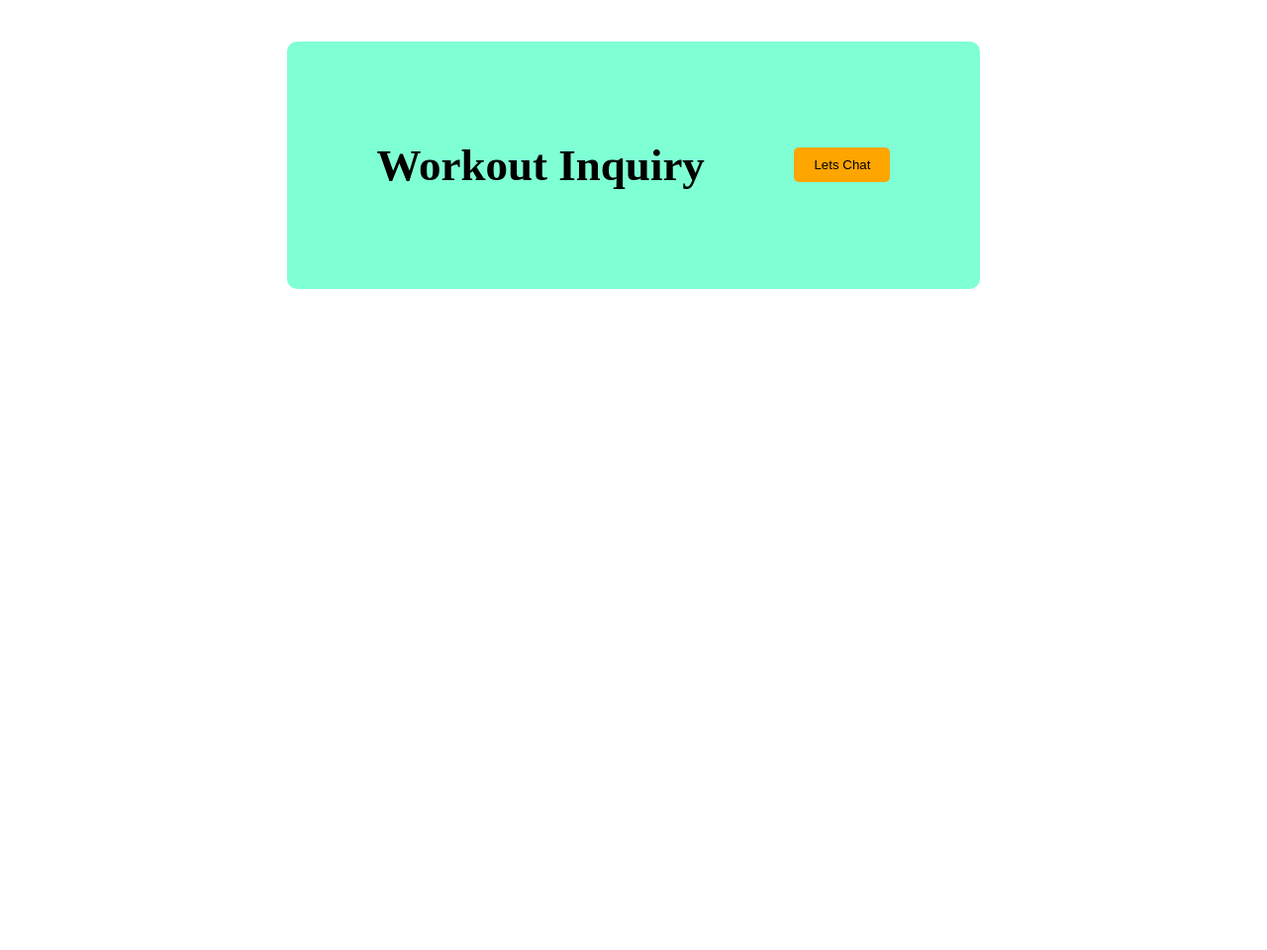
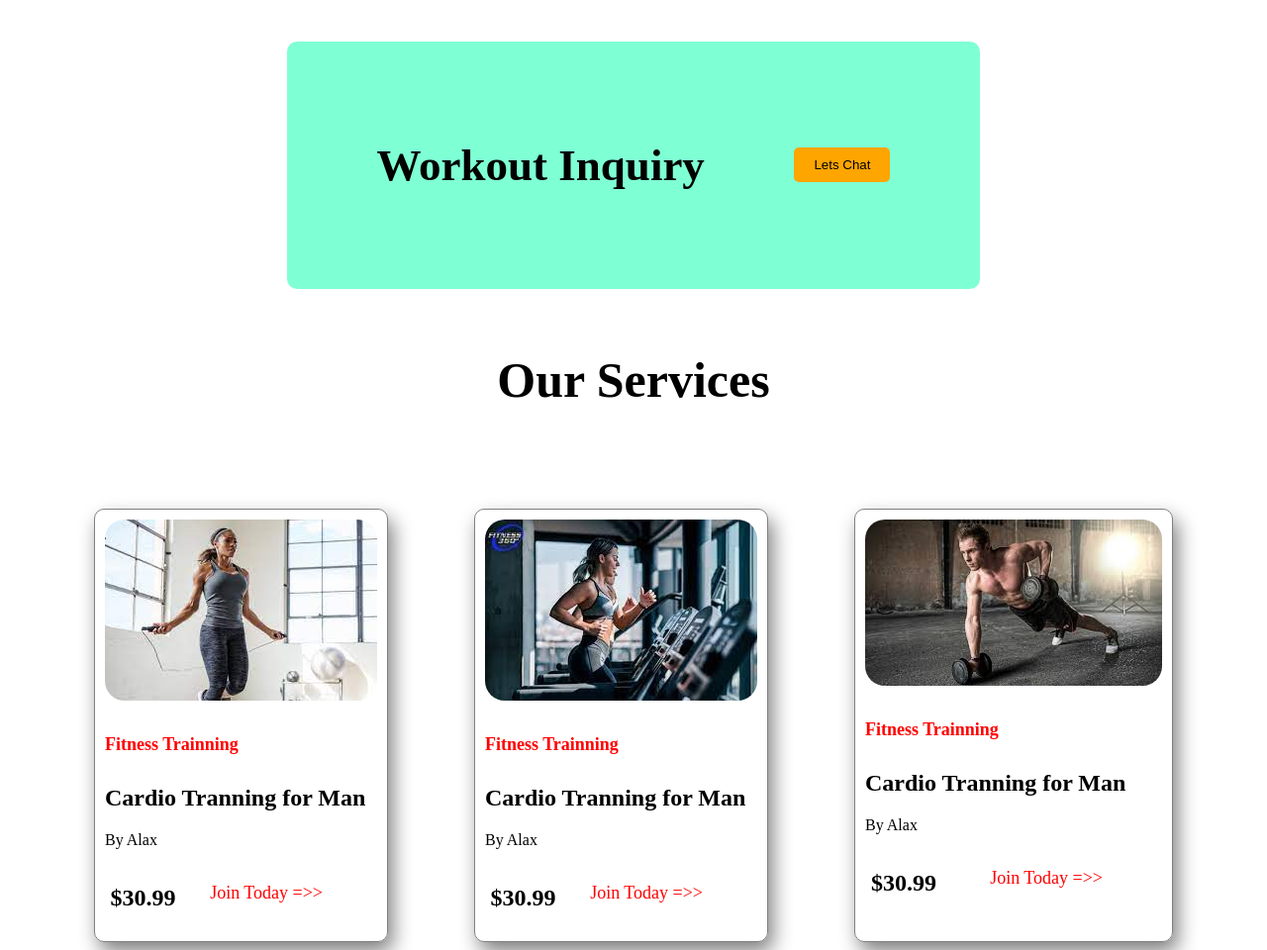
Before and after one commit to atikurrahman01/Hp-fitness-pro-main12, a plain HTML site: page index.html in a window 1280 px wide. Shown: the part 2726-3686 px from the top of the page at 99% size. Before the commit the page ends 3026 px from the top, so only its background shows below. Drawn offline with Linux system fonts and the light colour scheme.

Commit message:
add our service section

```diff
--- a/index.html
+++ b/index.html
@@ -125,6 +125,70 @@
         </div>
 
     </section>
+
+    <section>
+        <h1 class="card-header">Our Services</h1>
+
+        <div class="services-container">
+            <div class="service1">
+                <div class="service-images">
+                    <img src="img/cardio1.png" alt="">
+                    <h5 class="red-color">Fitness Trainning</h5>
+                    <h1>Cardio Tranning for Man</h1>
+                    <p>By Alax</p>
+                </div>
+                <div class="card-footer">
+                    <div>
+                        <h1>$30.99</h1>
+
+                    </div>
+                    <div>
+                        <p class="red-color">Join Today =>></p>
+                    </div>
+                </div>
+            </div>
+
+            <div class="service1">
+                <div class="service-images">
+                    <img src="img/cardio2.png" alt="">
+                    <h5 class="red-color">Fitness Trainning</h5>
+                    <h1>Cardio Tranning for Man</h1>
+                    <p>By Alax</p>
+                </div>
+                <div class="card-footer">
+                    <div>
+                        <h1>$30.99</h1>
+
+                    </div>
+                    <div>
+                        <p class="red-color">Join Today =>></p>
+                    </div>
+                </div>
+            </div>
+
+            <div class="service1">
+                <div class="service-images">
+                    <img src="img/cardio3.png" alt="">
+                    <h5 class="red-color">Fitness Trainning</h5>
+                    <h1>Cardio Tranning for Man</h1>
+                    <p>By Alax</p>
+                </div>
+                <div class="card-footer">
+                    <div>
+                        <h1>$30.99</h1>
+
+                    </div>
+                    <div>
+                        <p class="red-color">Join Today =>></p>
+                    </div>
+                </div>
+            </div>
+        </div>
+
+
+
+
+    </section>
 </body>
 
 </html>
--- a/style.css
+++ b/style.css
@@ -183,6 +183,11 @@ nav {
     align-items: center;
     margin: auto;
     margin-top: 5%;
+    transition: 0.8s;
+}
+
+.workout-container:hover {
+    box-shadow: 8px 12px 30px olivedrab;
 }
 
 .workout-title {
@@ -200,3 +205,44 @@ nav {
     box-shadow: 5px 10px 20px red;
     border: 1px solid red;
 }
+
+.services-container {
+    display: flex;
+    justify-content: space-evenly;
+    margin-top: 8%;
+
+}
+
+.service1 {
+    box-shadow: 5px 10px 20px gray;
+    padding: 10px;
+    border-radius: 10px;
+    border: 1px solid gray;
+    transition: 1s;
+}
+
+.service1:hover {
+    box-shadow: 5px 10px 20px rgba(230, 9, 9, 0.938);
+    padding: 10px;
+    border-radius: 10px;
+    border: 1px solid gray;
+    margin-top: -20px;
+}
+
+.service1 img {
+
+    border-radius: 20px;
+}
+
+.red-color {
+    color: red;
+    font-size: 18px;
+}
+
+.card-footer {
+    display: flex;
+    justify-content: space-between;
+    margin-left: 2%;
+    margin-right: 20%;
+
+}
```
Also changed, not shown: img/cardio1.png (added), img/cardio2.png (added), img/cardio3.png (added).
